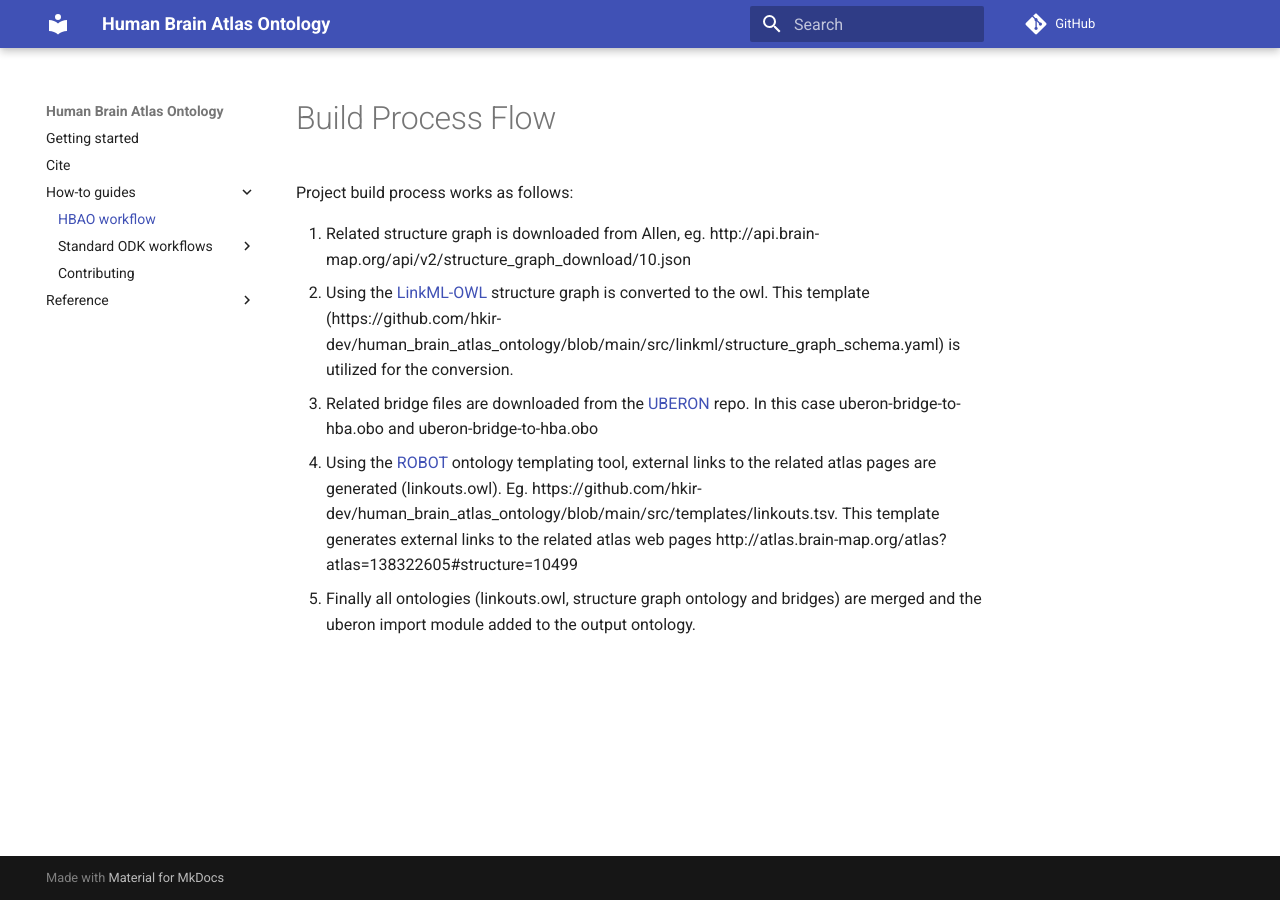
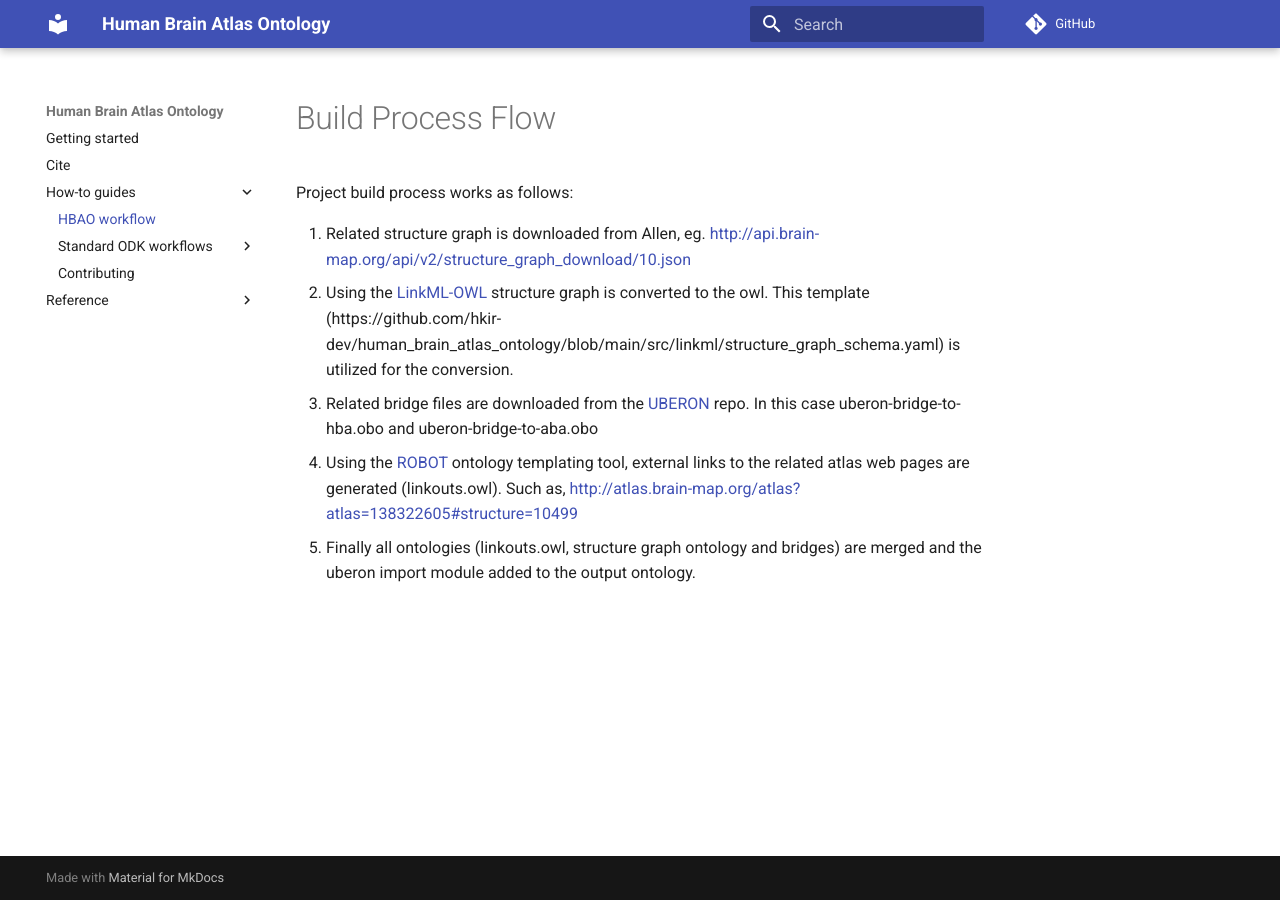
Before and after one commit to hkir-dev/human_brain_atlas_ontology, an MkDocs documentation site: the page built from docs/main-flow.md, in a window 1280 px wide. Built offline with MkDocs 1.6.1 and Material for MkDocs 9.7.7, drawn with Linux system fonts in a browser that asks for light colours; comment, search, counter and statistics services are not loaded.

Commit message:
process documentation fix

```diff
--- a/docs/main-flow.md
+++ b/docs/main-flow.md
@@ -2,8 +2,8 @@
 
 Project build process works as follows:
 
-1. Related structure graph is downloaded from Allen, eg. http://api.brain-map.org/api/v2/structure_graph_download/10.json
+1. Related structure graph is downloaded from Allen, eg. [http://api.brain-map.org/api/v2/structure_graph_download/10.json](http://api.brain-map.org/api/v2/structure_graph_download/10.json)
 2. Using the [LinkML-OWL](https://github.com/linkml/linkml-owl) structure graph is converted to the owl. This template (https://github.com/hkir-dev/human_brain_atlas_ontology/blob/main/src/linkml/structure_graph_schema.yaml) is utilized for the conversion.
-3. Related bridge files are downloaded from the [UBERON](https://github.com/obophenotype/uberon/tree/master/src/ontology/bridge) repo. In this case uberon-bridge-to-hba.obo and uberon-bridge-to-hba.obo
-4. Using the [ROBOT](http://robot.obolibrary.org/) ontology templating tool, external links to the related atlas pages are generated (linkouts.owl). Eg. https://github.com/hkir-dev/human_brain_atlas_ontology/blob/main/src/templates/linkouts.tsv. This template generates external links to the related atlas web pages http://atlas.brain-map.org/atlas?atlas=138322605#structure=10499
+3. Related bridge files are downloaded from the [UBERON](https://github.com/obophenotype/uberon/tree/master/src/ontology/bridge) repo. In this case uberon-bridge-to-hba.obo and uberon-bridge-to-aba.obo
+4. Using the [ROBOT](http://robot.obolibrary.org/) ontology templating tool, external links to the related atlas web pages are generated (linkouts.owl). Such as, [http://atlas.brain-map.org/atlas?atlas=138322605#structure=10499](http://atlas.brain-map.org/atlas?atlas=138322605#structure=10499)
 5. Finally all ontologies (linkouts.owl, structure graph ontology and bridges) are merged and the uberon import module added to the output ontology.
```
